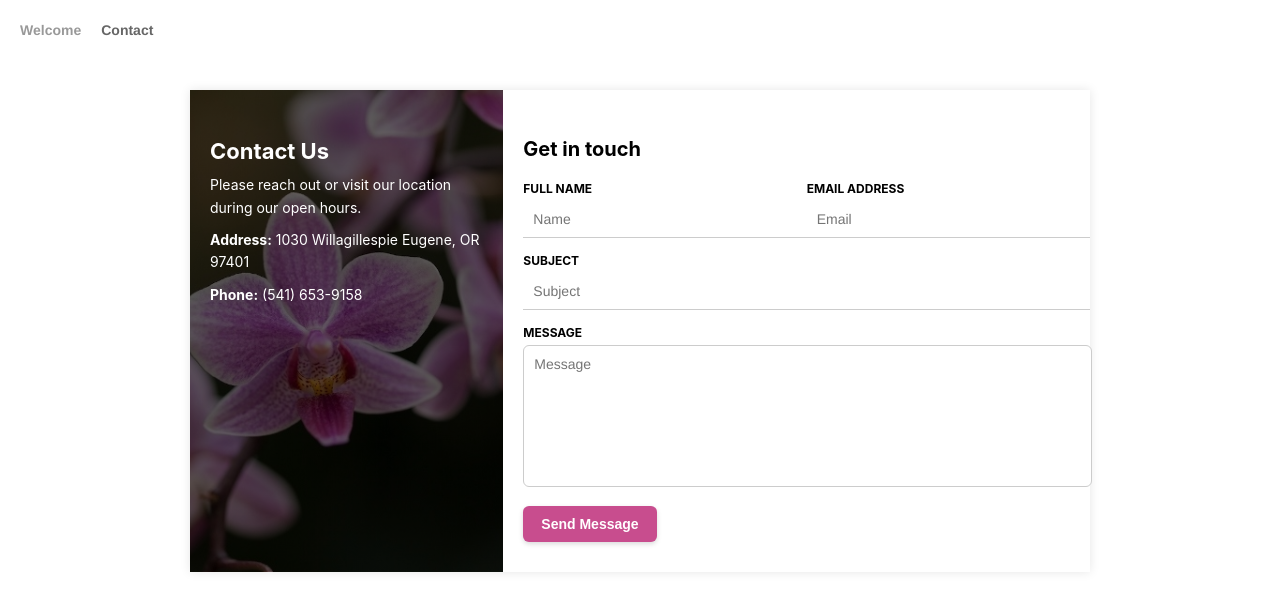
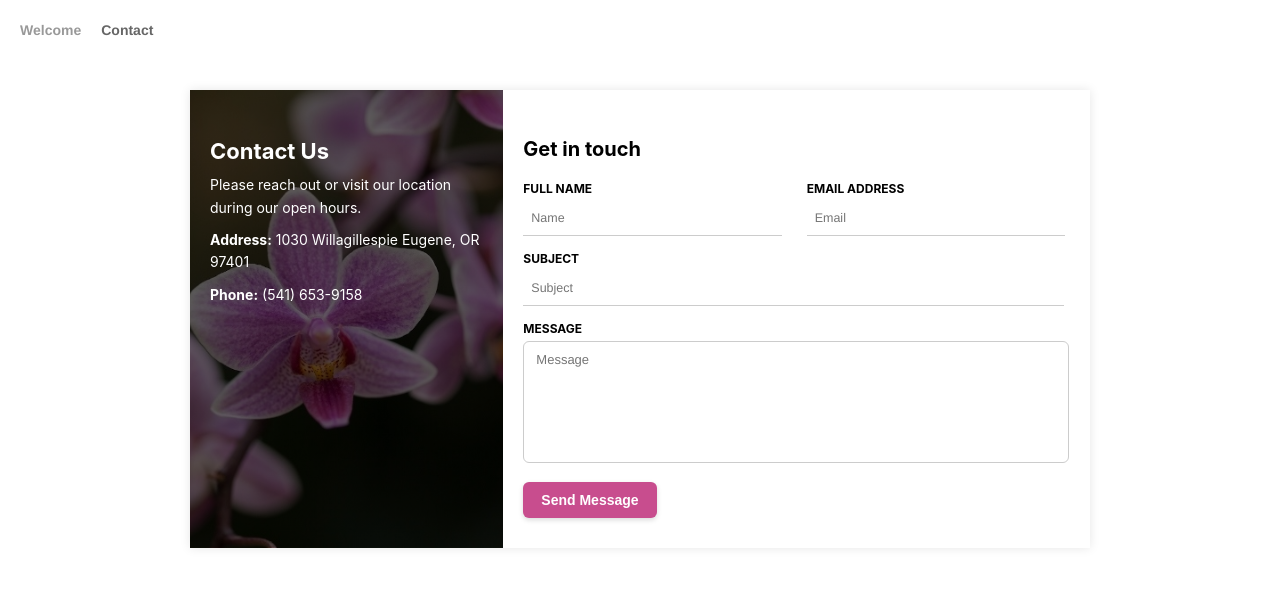
Before and after one commit to gulab3483/angela-crother, a React (Create React App) app: page /welcome2 in a window 1280 px wide. Shown: the top 610 px of the page. Built offline with nearby package versions, Linux system fonts and the light colour scheme.

Commit message:
Update contact form 2

```diff
--- a/src/HomePage.css
+++ b/src/HomePage.css
@@ -114,22 +114,57 @@
   display: block;
 }
 
-.contact-form input,
-.contact-form textarea {
-  padding: 10px;
-  font-size: 14px;
+/* .contact-form input {
+  padding: 5px 8px;
+  height: 24px;
+  font-size: 12.5px;
   border: none;
   border-bottom: 1px solid #ccc;
   font-family: 'Helvetica Neue', Arial, sans-serif;
-  resize: none;
-  width: 100%;
+  width: 90%;
+} */
+
+.contact-form input[name="name"] {
+  padding: 5px 8px;
+  height: 24px;
+  font-size: 12.5px;
+  border: none;
+  border-bottom: 1px solid #ccc;
+  font-family: 'Helvetica Neue', Arial, sans-serif;
+  width: 92%;
+}
+
+.contact-form input[name="email"] {
+  padding: 5px 8px;
+  height: 24px;
+  font-size: 12.5px;
+  border: none;
+  border-bottom: 1px solid #ccc;
+  font-family: 'Helvetica Neue', Arial, sans-serif;
+  width: 92%;
+}
+
+.contact-form input[name="subject"] {
+  padding: 5px 8px;
+  height: 24px;
+  font-size: 12.5px;
+  border: none;
+  border-bottom: 1px solid #ccc;
+  font-family: 'Helvetica Neue', Arial, sans-serif;
+  width: 96%;
 }
 
 .contact-form textarea {
+  padding: 10px 12px;
+  font-size: 13px;
   border: 1px solid #ccc;
   border-radius: 6px;
-  min-height: 120px;
+  font-family: 'Helvetica Neue', Arial, sans-serif;
+  resize: none;
+  width: 95%;
+  min-height: 100px;
 }
+
 
 .contact-form button {
   width: fit-content;
```
